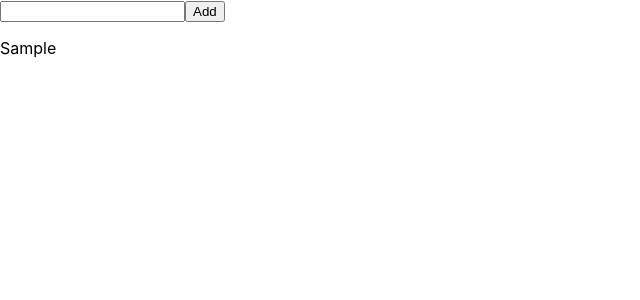
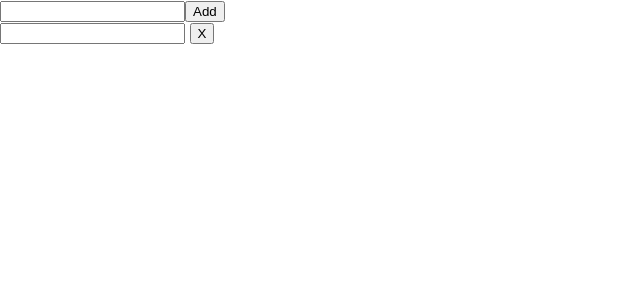
Before and after one commit to TaronJSDev/Taron-projectes, a React (Create React App) app: page / in a window 1280 px wide. Both pictures are taken after typing "Sample" into the empty fields and a click on the button "Add". Shown: the top 300 px of the page, without its empty margins (0-640 px from the left). Built offline with nearby package versions, Linux system fonts and the light colour scheme; the HTML template or start-up script is replaced by a standard one.

Commit message:
before eject

```diff
--- /dev/null
+++ b/src/componentes/InputPart.js
@@ -0,0 +1,33 @@
+import React, { Component } from "react";
+
+export default class InputPart extends Component {
+  state = {
+    inputvalue: "",
+  };
+
+  inputchangehandeler = (event) => {
+    this.setState({
+      inputvalue: event.target.value,
+    });
+  };
+
+  btnchang = () => {
+    if (!this.state.inputvalue) return;
+    this.props.onAddTask(this.state.inputvalue);
+    this.setState({
+      inputvalue: "",
+    });
+  };
+
+  render() {
+    return (
+      <div>
+        <input
+          value={this.state.inputvalue}
+          onChange={this.inputchangehandeler}
+        ></input>
+        <button onClick={this.btnchang}>Add</button>
+      </div>
+    );
+  }
+}
--- a/src/componentes/Task.js
+++ b/src/componentes/Task.js
@@ -1,14 +1,11 @@
 import React from "react";
 
 export default function Task(props) {
-  // del = (id) => {
-  //   this.setState({ task: task.filter((el) => el.id != id) });
-  // };
   return (
     <div>
-      <p className="plist" key={props.key}>
-        {props.el.taskpoint}
-      </p>
+      <input type="cheqnok"></input>
+      <span>{props.text} </span>
+      <button>X</button>
     </div>
   );
 }
--- a/src/componentes/Todo.js
+++ b/src/componentes/Todo.js
@@ -1,62 +1,34 @@
 import React, { Component } from "react";
 import { idgen } from "../Idgenerator";
+import InputPart from "./InputPart";
+import Task from "./Task";
 // import Task from "./Task";
 
 export default class Todo extends Component {
   state = {
-    inputvalue: "",
     task: [],
   };
 
-  inputchangehandeler = (event) => {
-    this.setState({
-      inputvalue: event.target.value,
+  addTask = (task) => {
+    const newTask = [...this.state.task];
+    newTask.push({
+      id: idgen(),
+      task: task,
     });
-  };
-
-  btnchang = () => {
-    const taskbtn = [...this.state.task];
-    if (this.state.inputvalue) {
-      taskbtn.push({
-        id: idgen(),
-        taskpoint: this.state.inputvalue,
-      });
-    }
 
     this.setState({
-      inputvalue: "",
-      task: taskbtn,
-    });
-  };
-
-  del = (id) => {
-    const newlist = this.state.task.filter((el) => {
-      return el.id != id;
-    });
-    this.setState({
-      task: newlist,
+      task: newTask,
     });
   };
 
   render() {
     const list = this.state.task.map((el) => {
-      return (
-        <div>
-          <p key={el.id} onClick={() => this.del(el.id)}>
-            {el.taskpoint}
-          </p>
-          {/* <button onClick={this.del}>del</button> */}
-        </div>
-      );
+      return <Task key={this.state.task.id} text={this.state.task.task} />;
     });
 
     return (
       <div>
-        <input
-          value={this.state.inputvalue}
-          onChange={this.inputchangehandeler}
-        ></input>
-        <button onClick={this.btnchang}>Add</button>
+        <InputPart onAddTask={this.addTask} />
         {list}
       </div>
     );
```
